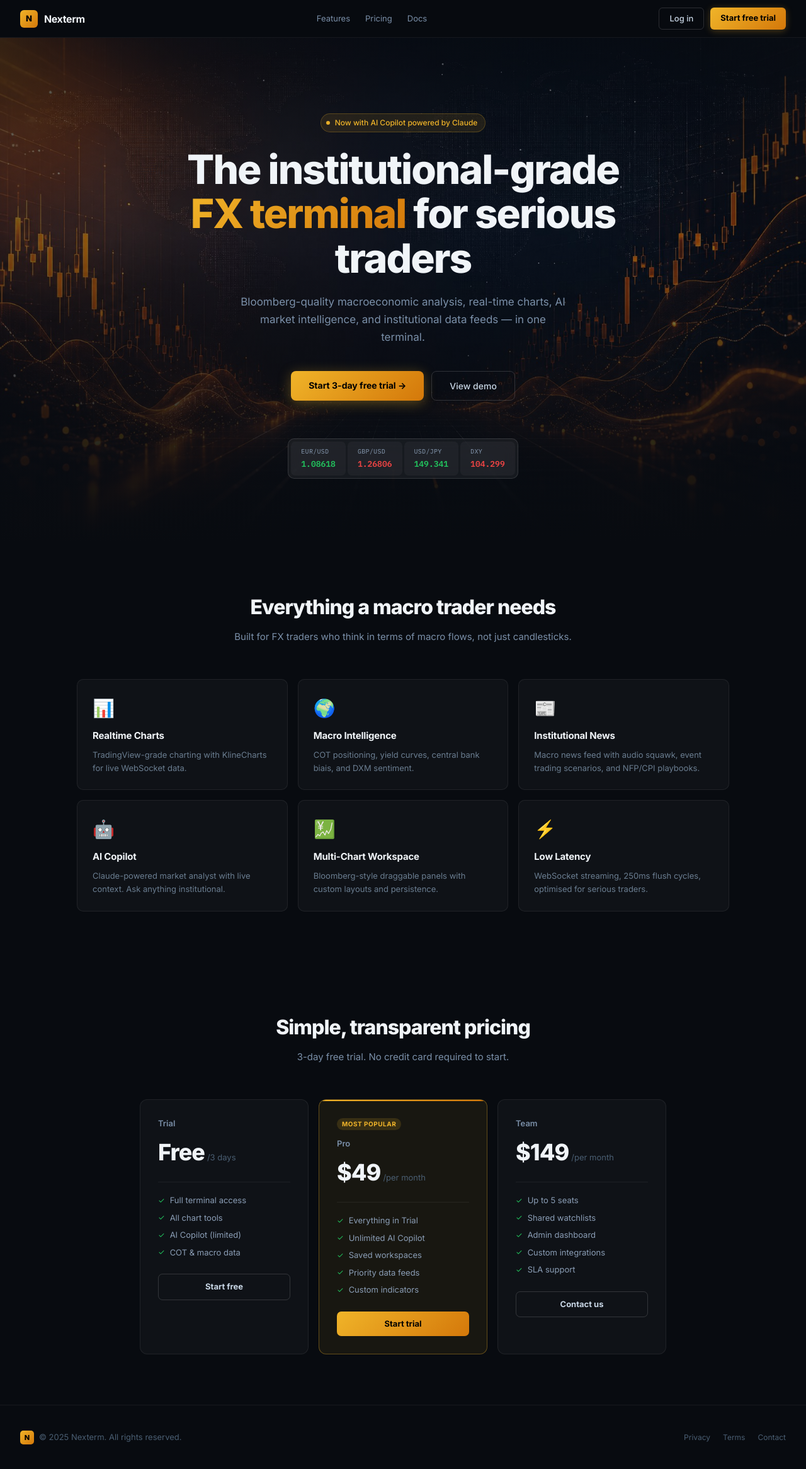
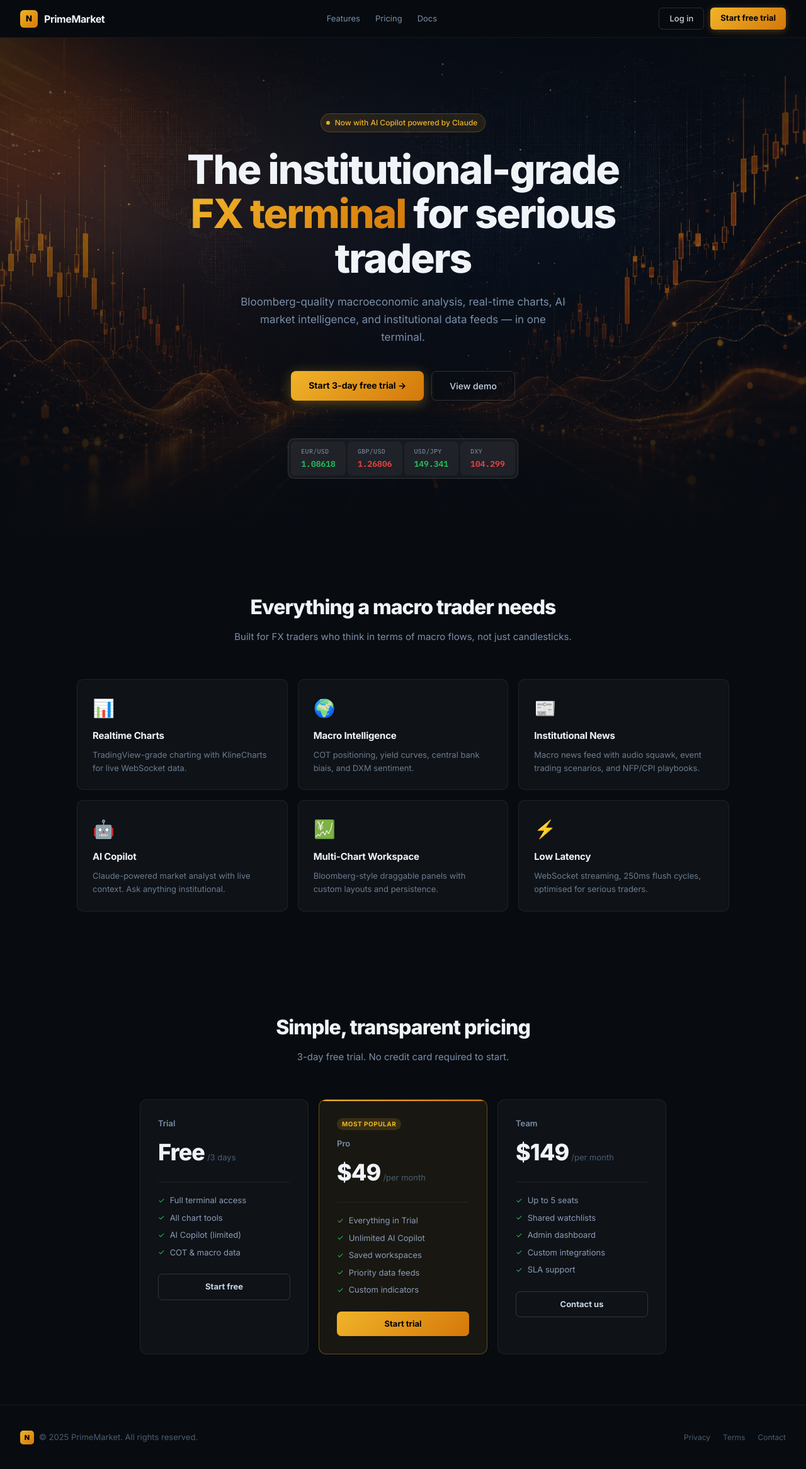
Before and after one commit to clementcarvalho31-del/nexterm, a Next.js app: page / in a window 1280 px wide. Shown: the whole page at 63% size. Built offline with nearby package versions, Linux system fonts and the light colour scheme.

Commit message:
feat: renommage PrimeMarket

```diff
--- a/app/(auth)/login/page.tsx
+++ b/app/(auth)/login/page.tsx
@@ -36,7 +36,7 @@ export default function LoginPage() {
         <div style={{ textAlign:'center', marginBottom:40 }}>
           <div style={{ width:40, height:40, background:'linear-gradient(135deg,#f0b429,#d4780a)', borderRadius:10, display:'inline-flex', alignItems:'center', justifyContent:'center', fontSize:18, fontWeight:800, color:'#000', boxShadow:'0 4px 20px rgba(240,180,41,.3)', marginBottom:16 }}>N</div>
           <h1 style={{ fontSize:26, fontWeight:800, letterSpacing:'-0.8px', color:'#f0f4f8', marginBottom:6 }}>Welcome back</h1>
-          <p style={{ fontSize:14, color:'#5a7080' }}>Sign in to your Nexterm account</p>
+          <p style={{ fontSize:14, color:'#5a7080' }}>Sign in to your PrimeMarket account</p>
         </div>
 
         {/* Card */}
--- a/app/(auth)/signup/page.tsx
+++ b/app/(auth)/signup/page.tsx
@@ -34,7 +34,7 @@ export default function SignupPage() {
       <div style={{ flex:1, display:'flex', flexDirection:'column', justifyContent:'space-between', padding:'40px 48px', background:'rgba(240,180,41,.03)', borderRight:'0.5px solid rgba(255,255,255,.06)' }}>
         <div style={{ display:'flex', alignItems:'center', gap:9 }}>
           <div style={{ width:28, height:28, background:'linear-gradient(135deg,#f0b429,#d4780a)', borderRadius:6, display:'flex', alignItems:'center', justifyContent:'center', fontSize:13, fontWeight:800, color:'#000' }}>N</div>
-          <span style={{ fontWeight:700, fontSize:15, color:'#f0f4f8', letterSpacing:'-0.3px' }}>Nexterm</span>
+          <span style={{ fontWeight:700, fontSize:15, color:'#f0f4f8', letterSpacing:'-0.3px' }}>PrimeMarket</span>
         </div>
 
         <div>
--- a/app/(marketing)/page.tsx
+++ b/app/(marketing)/page.tsx
@@ -39,7 +39,7 @@ export default function LandingPage() {
       <nav style={{ display:'flex', alignItems:'center', justifyContent:'space-between', padding:'0 32px', height:60, borderBottom:'0.5px solid rgba(255,255,255,.06)', position:'sticky', top:0, zIndex:50, background:'rgba(8,11,16,.9)', backdropFilter:'blur(20px)' }}>
         <div style={{ display:'flex', alignItems:'center', gap:10 }}>
           <div style={{ width:28, height:28, background:'linear-gradient(135deg,#f0b429,#d4780a)', borderRadius:6, display:'flex', alignItems:'center', justifyContent:'center', fontSize:13, fontWeight:800, color:'#000' }}>N</div>
-          <span style={{ fontWeight:700, fontSize:16, letterSpacing:'-0.4px', color:'#f0f4f8' }}>Nexterm</span>
+          <span style={{ fontWeight:700, fontSize:16, letterSpacing:'-0.4px', color:'#f0f4f8' }}>PrimeMarket</span>
         </div>
         <div style={{ display:'flex', alignItems:'center', gap:24 }}>
           {['Features','Pricing','Docs'].map(l=>(
@@ -160,7 +160,7 @@ export default function LandingPage() {
       <footer style={{ padding:'40px 32px', borderTop:'0.5px solid rgba(255,255,255,.06)', display:'flex', justifyContent:'space-between', alignItems:'center' }}>
         <div style={{ display:'flex', alignItems:'center', gap:8 }}>
           <div style={{ width:22, height:22, background:'linear-gradient(135deg,#f0b429,#d4780a)', borderRadius:5, display:'flex', alignItems:'center', justifyContent:'center', fontSize:11, fontWeight:800, color:'#000' }}>N</div>
-          <span style={{ fontSize:13, color:'#4a5e72' }}>© 2025 Nexterm. All rights reserved.</span>
+          <span style={{ fontSize:13, color:'#4a5e72' }}>© 2025 PrimeMarket. All rights reserved.</span>
         </div>
         <div style={{ display:'flex', gap:20 }}>
           {['Privacy','Terms','Contact'].map(l=>(
--- a/app/page.tsx
+++ b/app/page.tsx
@@ -39,7 +39,7 @@ export default function LandingPage() {
       <nav style={{ display:'flex', alignItems:'center', justifyContent:'space-between', padding:'0 32px', height:60, borderBottom:'0.5px solid rgba(255,255,255,.06)', position:'sticky', top:0, zIndex:50, background:'rgba(8,11,16,.9)', backdropFilter:'blur(20px)' }}>
         <div style={{ display:'flex', alignItems:'center', gap:10 }}>
           <div style={{ width:28, height:28, background:'linear-gradient(135deg,#f0b429,#d4780a)', borderRadius:6, display:'flex', alignItems:'center', justifyContent:'center', fontSize:13, fontWeight:800, color:'#000' }}>N</div>
-          <span style={{ fontWeight:700, fontSize:16, letterSpacing:'-0.4px', color:'#f0f4f8' }}>Nexterm</span>
+          <span style={{ fontWeight:700, fontSize:16, letterSpacing:'-0.4px', color:'#f0f4f8' }}>PrimeMarket</span>
         </div>
         <div style={{ display:'flex', alignItems:'center', gap:24 }}>
           {['Features','Pricing','Docs'].map(l=>(
@@ -195,7 +195,7 @@ export default function LandingPage() {
       <footer style={{ padding:'40px 32px', borderTop:'0.5px solid rgba(255,255,255,.06)', display:'flex', justifyContent:'space-between', alignItems:'center' }}>
         <div style={{ display:'flex', alignItems:'center', gap:8 }}>
           <div style={{ width:22, height:22, background:'linear-gradient(135deg,#f0b429,#d4780a)', borderRadius:5, display:'flex', alignItems:'center', justifyContent:'center', fontSize:11, fontWeight:800, color:'#000' }}>N</div>
-          <span style={{ fontSize:13, color:'#4a5e72' }}>© 2025 Nexterm. All rights reserved.</span>
+          <span style={{ fontSize:13, color:'#4a5e72' }}>© 2025 PrimeMarket. All rights reserved.</span>
         </div>
         <div style={{ display:'flex', gap:20 }}>
           {['Privacy','Terms','Contact'].map(l=>(
--- a/app/terminal/page.tsx
+++ b/app/terminal/page.tsx
@@ -149,7 +149,7 @@ function DashboardHome({ onEnter, lang, onLangChange }: { onEnter:(tab:TabId)=>v
         <div style={{ display:'flex', alignItems:'center', gap:10 }}>
           <div style={{ width:34, height:34, background:'linear-gradient(135deg,#f0b429,#d4780a)', borderRadius:8, display:'flex', alignItems:'center', justifyContent:'center', fontSize:15, fontWeight:800, color:'#000', boxShadow:'0 2px 14px rgba(240,180,41,.3)' }}>N</div>
           <div>
-            <div style={{ fontSize:15, fontWeight:800, color:'#f0f4f8', letterSpacing:'-.3px', lineHeight:1.2 }}>Nexterm</div>
+            <div style={{ fontSize:15, fontWeight:800, color:'#f0f4f8', letterSpacing:'-.3px', lineHeight:1.2 }}>PrimeMarket</div>
             <div style={{ fontSize:9, color:'#3d5060', letterSpacing:'.8px' }}>INSTITUTIONAL FX</div>
           </div>
         </div>
@@ -176,7 +176,7 @@ function DashboardHome({ onEnter, lang, onLangChange }: { onEnter:(tab:TabId)=>v
           <div style={{ opacity: heroVisible ? 1 : 0, transform: heroVisible ? 'translateY(0)' : 'translateY(16px)', transition:'opacity 0.7s cubic-bezier(.22,1,.36,1) 0s, transform 0.7s cubic-bezier(.22,1,.36,1) 0s' }}>
             <div style={{ display:'inline-flex', alignItems:'center', gap:8, padding:'5px 14px 5px 10px', borderRadius:100, background:'rgba(240,180,41,.09)', border:'0.5px solid rgba(240,180,41,.22)', marginBottom:28 }}>
               <span style={{ width:6, height:6, borderRadius:'50%', background:'#f0b429', display:'inline-block', animation:'t-pulse 2s ease-in-out infinite' }}/>
-              <span style={{ fontSize:11, color:'#f0b429', fontWeight:600, letterSpacing:'.5px' }}>INSTITUTIONAL FX TERMINAL</span>
+              <span style={{ fontSize:11, color:'#f0b429', fontWeight:600, letterSpacing:'.5px' }}>INSTITUTIONAL TRADING PLATFORM</span>
             </div>
           </div>
 
@@ -252,7 +252,7 @@ function DashboardHome({ onEnter, lang, onLangChange }: { onEnter:(tab:TabId)=>v
           </section>
         </Reveal>
 
-        {/* ── Why Nexterm ── */}
+        {/* ── Why PrimeMarket ── */}
         <Reveal delay={0}>
           <section style={{ padding:'60px 5vw 80px', maxWidth:1080, margin:'0 auto', borderTop:'0.5px solid rgba(255,255,255,.05)' }}>
             <div style={{ textAlign:'center', marginBottom:48 }}>
@@ -311,7 +311,7 @@ function DashboardHome({ onEnter, lang, onLangChange }: { onEnter:(tab:TabId)=>v
         <footer style={{ padding:'28px 5vw', borderTop:'0.5px solid rgba(255,255,255,.05)', display:'flex', justifyContent:'space-between', alignItems:'center' }}>
           <div style={{ display:'flex', alignItems:'center', gap:8 }}>
             <div style={{ width:22, height:22, background:'linear-gradient(135deg,#f0b429,#d4780a)', borderRadius:5, display:'flex', alignItems:'center', justifyContent:'center', fontSize:10, fontWeight:800, color:'#000' }}>N</div>
-            <span style={{ fontSize:11, color:'#2d3f50' }}>© 2025 Nexterm. All rights reserved.</span>
+            <span style={{ fontSize:11, color:'#2d3f50' }}>© 2025 PrimeMarket. All rights reserved.</span>
           </div>
           <div style={{ display:'flex', gap:16 }}>
             {['Privacy','Terms','Contact'].map(l => (
--- a/components/terminal/TopBar.tsx
+++ b/components/terminal/TopBar.tsx
@@ -40,7 +40,7 @@ export function TopBar() {
         }}>N</div>
         <div>
           <div style={{ fontSize: 14, fontWeight: 700, color: 'var(--t-text-heading)', letterSpacing: '-0.4px', lineHeight: 1.1, fontFamily: 'var(--t-font-sans)' }}>
-            Nexterm
+            PrimeMarket
           </div>
           <div style={{ fontSize: 8, fontWeight: 600, color: 'rgba(240,180,41,.5)', letterSpacing: '1.8px', fontFamily: 'var(--t-font-mono)' }}>
             INSTITUTIONAL FX
--- a/src/features/terminal/store/terminalUIStore.ts
+++ b/src/features/terminal/store/terminalUIStore.ts
@@ -27,7 +27,7 @@ export const useTerminalUIStore = create<TerminalUIState>((set, get) => ({
     const next = !get().squawkEnabled
     set({ squawkEnabled: next })
     if (next && typeof window !== 'undefined' && window.speechSynthesis) {
-      const u = new SpeechSynthesisUtterance('Nexterm squawk activated.')
+      const u = new SpeechSynthesisUtterance('PrimeMarket squawk activated.')
       u.rate = 1.05
       window.speechSynthesis.speak(u)
     } else {
--- a/store/terminal.ts
+++ b/store/terminal.ts
@@ -42,7 +42,7 @@ export const useTerminalStore = create<TerminalStore>((set, get) => ({
     const next = !get().squawkEnabled
     set({ squawkEnabled: next })
     if (next && typeof window !== 'undefined' && window.speechSynthesis) {
-      const u = new SpeechSynthesisUtterance('Nexterm squawk activated.')
+      const u = new SpeechSynthesisUtterance('PrimeMarket squawk activated.')
       u.rate = 1.05
       window.speechSynthesis.speak(u)
     }
```
Also changed, not shown: public/logo.png (added).
